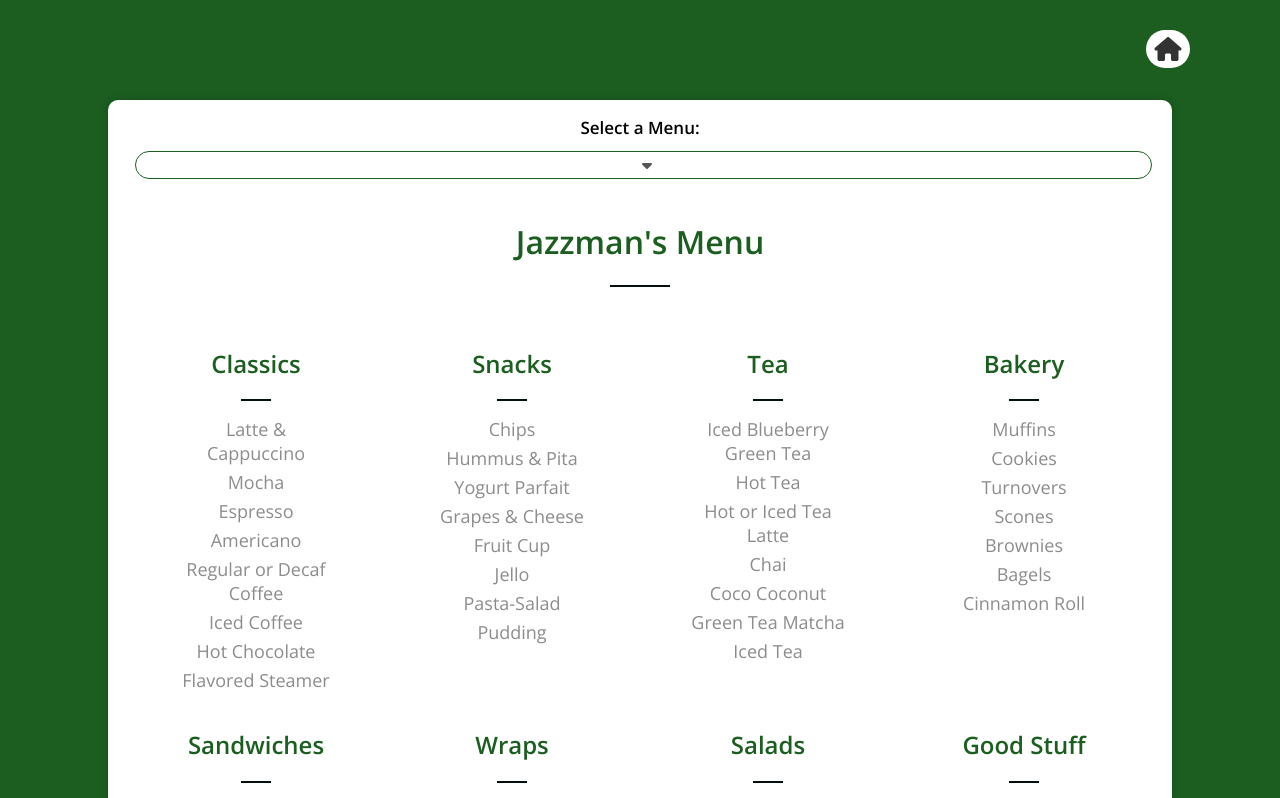
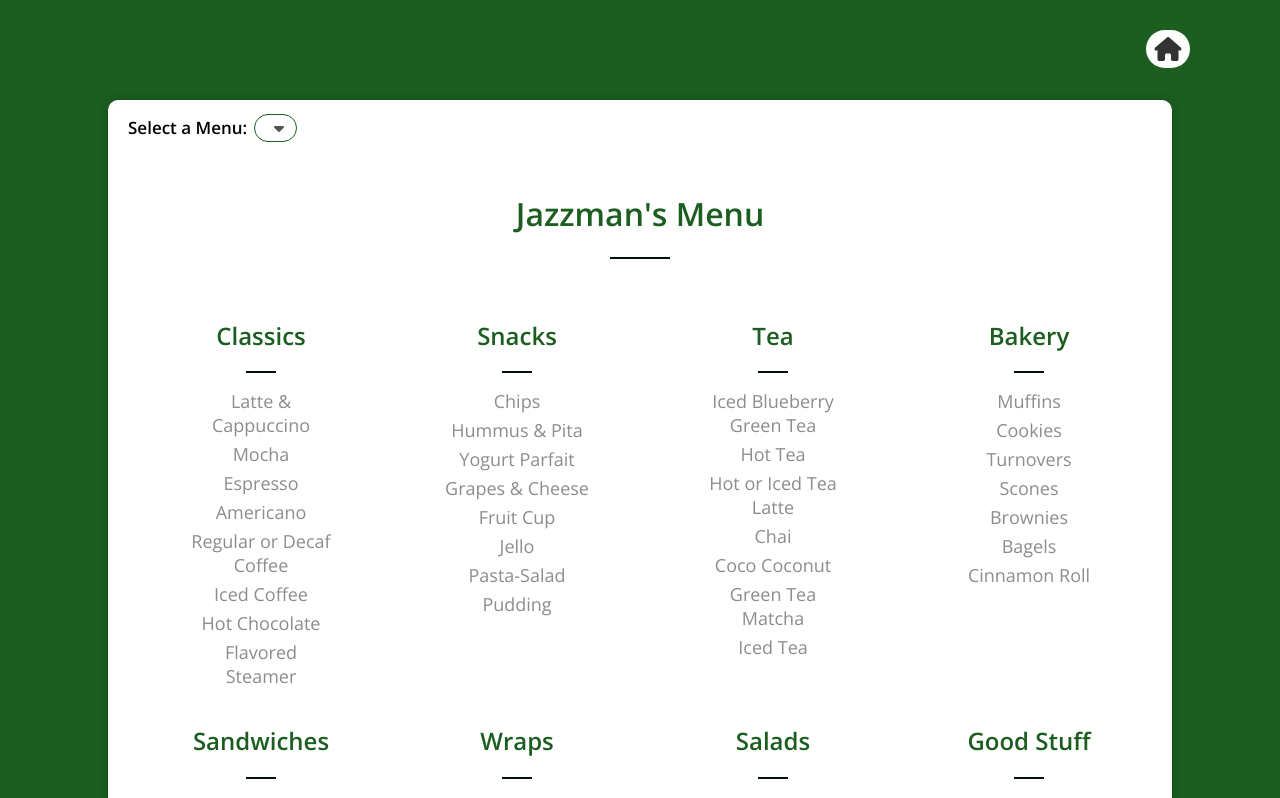
Before and after one commit to stevenson-space/shs, a Vue app: page /jazzmanMenu in a window 1280 px wide. Shown: the top 798 px of the page. Built offline with nearby package versions, Linux system fonts and the light colour scheme.

Commit message:
Fixed dropdown button size and position

```diff
--- a/src/views/JazzmanMenu/JazzmanMenu.vue
+++ b/src/views/JazzmanMenu/JazzmanMenu.vue
@@ -2,14 +2,17 @@
     <div class="outer-container">
         <div class="gap"></div>
         <div class="menu-container">
+
+            <div class="menu-dropdown-container">
                 <h1 class="menu-text" for="menu-select">Select a Menu:</h1>
                 <Dropdown :options="menuOptions"
                           :modelValue="selectedMenu"
                           align="right"
                           direction="down"
                           @update:modelValue="onMenuSelect" />
+                <div class="gap2"></div>
 
-            <div>
+
                 <plain-header title="Menus" />
 
                 <div class="menu-board">
@@ -351,7 +354,7 @@
                         </section>
                     </div>
                     <div class="menu-row" v-if="selectedMenu === 'Deli Menu'">
-                        <section class="menu-categoryFive">
+                        <section class="menu-categorySeven">
                             <h2 class="category-title">Bread</h2>
                             <div class="small-green-line"></div>
                             <ul>
@@ -364,7 +367,7 @@
                             </ul>
                         </section>
 
-                        <section class="menu-categoryFive">
+                        <section class="menu-categorySeven">
                             <h2 class="category-title">Protein</h2>
                             <div class="small-green-line"></div>
                             <ul>
@@ -378,7 +381,7 @@
                             </ul>
                         </section>
 
-                        <section class="menu-categoryFive">
+                        <section class="menu-categorySeven">
                             <h2 class="category-title">Toppings</h2>
                             <div class="small-green-line"></div>
                             <ul>
@@ -395,7 +398,7 @@
                             </ul>
                         </section>
 
-                        <section class="menu-categoryFive">
+                        <section class="menu-categorySeven">
                             <h2 class="category-title">Sauce</h2>
                             <div class="small-green-line"></div>
                             <ul>
@@ -462,6 +465,22 @@
 .gap
   padding:50px
 
+.menu-dropdown-container
+  display: flex
+  align-items: center  // Vertically align contents
+
+  margin-left:10px 0
+  flex-wrap: wrap // Allow items to wrap if they don't fit in a row
+
+
+.menu-dropdown
+  text-align: center
+  margin: 0 10px
+
+.gap2
+  padding-left: 50px
+  padding-right: 10px
+
 .menu-container
   width: 80%
   +mobile
@@ -477,7 +496,7 @@
   margin: auto
 
 .menu-text
-    text-align: center
+    text-align: left
     font-size: 17px
 
 .menu-dropdown
@@ -550,25 +569,25 @@
 
 .menu-category
     margin-right: 50px
-    margin-left: 50px
+    margin-left:60px
     text-align: center
     flex: 1
 
 .menu-categoryTwo
     margin-right: 50px
-    margin-left: 50px
+    margin-left: 60px
     text-align: center
     flex: 1
 
 .menu-categoryThree
-    margin-right: 50px
-    margin-left: 50px
+    margin-right: 70px
+    margin-left: 65px
     text-align: center
     flex: 1
 
 .menu-categoryFour
-    margin-right: 50px
-    margin-left: 50px
+    margin-right: 70px
+    margin-left: 65px
     text-align: center
     flex: 1
 
@@ -583,6 +602,13 @@
     margin-left: 50px
     text-align: center
     flex: 1
+
+.menu-categorySeven
+    margin-right: 60px
+    margin-left: 94px
+    text-align: center
+    flex: 1
+
 .category-title
     font-size: 24px
     color: var(--color) /* Silver sand */
@@ -641,6 +667,15 @@
     font-size: 18px
     color: #8c8c8c
 
+.menu-categorySeven ul
+    list-style-type: none
+    padding-left: 0
+
+.menu-categorySeven li
+    margin: 5px 0
+    font-size: 18px
+    color: #8c8c8c
+
 
 .menu-title
     font-size: 32px
```
Lines whose indentation alone changed are shown as unchanged.
